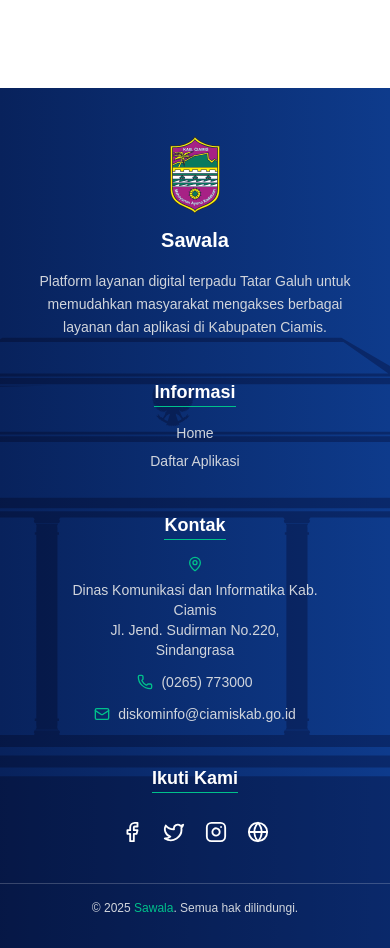
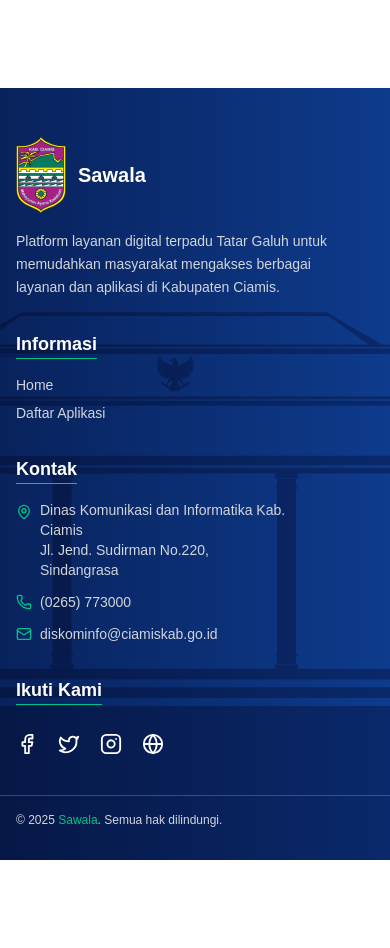
Before and after one commit to okemajid/gss, a Next.js app: page / in a window 390 px wide. Shown: the part 1680-2628 px from the top of the page. After the commit the page ends 2540 px from the top, so only its background shows below. Built offline with nearby package versions, Linux system fonts and the light colour scheme; no server answers.

Commit message:
update card versi mobile

```diff
--- a/src/components/CardFeatures.tsx
+++ b/src/components/CardFeatures.tsx
@@ -64,7 +64,7 @@
                     border border-[#C5DBFF]
                     shadow-md hover:shadow-blue-200/60
                     transition-all duration-300 cursor-pointer
-                    w-[160px] md:w-[240px] h-[290px] p-4 group"
+                    w-[160px] md:w-[240px] h-[290px] p-4 pb-8 group"  // 🔹 Tambah pb-8 agar teks bawah lega
         >
           {/* 🔹 Logo / Ikon */}
           <div className="flex justify-center mb-3">
@@ -134,7 +134,7 @@
 
           {/* 🔹 Tombol Panah */}
           <motion.div
-            className="absolute bottom-3 right-3"
+            className="absolute bottom-2 md:bottom-3 right-2 md:right-3" // 🔹 Geser sedikit ke atas di mobile
             animate={{ rotate: 0 }}
             whileHover={{ rotate: 45 }}
             transition={{ type: "spring", stiffness: 250, damping: 15 }}
--- a/src/components/FeatureGrid.tsx
+++ b/src/components/FeatureGrid.tsx
@@ -9,27 +9,37 @@
 }
 
 export default function FeatureGrid({ features, loading }: Props) {
-  if (loading) return <p className="text-gray-300 text-center">Loading data...</p>;
-  if (features.length === 0) return <p className="text-gray-400 text-center">Tidak ada aplikasi ditemukan.</p>;
+  if (loading)
+    return <p className="text-gray-300 text-center">Loading data...</p>;
+
+  if (features.length === 0)
+    return (
+      <p className="text-gray-400 text-center">
+        Tidak ada aplikasi ditemukan.
+      </p>
+    );
+
+  // 🔹 Batasi maksimal 8 card saja (2x4 di mobile, 4x2 di desktop)
+  const limitedFeatures = features.slice(0, 8);
 
   return (
     <div
-    className="
+      className="
         grid
-        grid-cols-1               /* 🔹 Mobile: 1 kolom penuh */
-        xs:grid-cols-2            /* 🔹 Ukuran sangat kecil (≥400px): 2 kolom */
-        sm:grid-cols-3            /* 🔹 Tablet kecil */
-        md:grid-cols-4
-        lg:grid-cols-5
-        gap-x-2 gap-y-3           /* 🔹 Lebih rapat di mobile */
-        sm:gap-x-3 sm:gap-y-4     /* 🔹 Sedikit lega di tablet */
-        md:gap-x-4 md:gap-y-5
+        grid-cols-2                /* 🔹 Mobile: 2 kolom (4 baris = 8 card) */
+        sm:grid-cols-2
+        md:grid-cols-3
+        lg:grid-cols-4             /* 🔹 Desktop: 4 kolom (2 baris = 8 card) */
+        gap-x-3 gap-y-4
+        sm:gap-x-4 sm:gap-y-5
+        md:gap-x-5 md:gap-y-6
         px-3 sm:px-4 md:px-6 lg:px-8
         py-4 sm:py-6
-        place-items-center         /* 🔹 Biar card selalu rata tengah */
+        place-items-center
         transition-all duration-300
-      ">
-      {features.map((f, index) => (
+      "
+    >
+      {limitedFeatures.map((f, index) => (
         <CardFeature key={index} {...f} />
       ))}
     </div>
--- a/src/components/Footer.tsx
+++ b/src/components/Footer.tsx
@@ -13,8 +13,8 @@
 } from "lucide-react";
 
 const slide = {
-  backgroundImage: "/images/bg-footer.svg", // 🔹 SVG transparan
-  bgColor: "linear-gradient(to right, #08225C, #0E3B8C)", // 🔹 gradasi
+  backgroundImage: "/images/bg-footer.svg",
+  bgColor: "linear-gradient(to right, #08225C, #0E3B8C)",
 };
 
 export default function Footer() {
@@ -30,20 +30,22 @@
       }}
     >
       {/* 🔹 Isi utama footer */}
-      <div className="w-full px-6 sm:px-10 md:px-20 grid grid-cols-1 sm:grid-cols-2 lg:grid-cols-4 gap-10 text-center sm:text-left">
+      <div className="w-full px-4 sm:px-6 md:px-8 lg:px-12 xl:px-20">
+        <div className="grid grid-cols-1 md:grid-cols-2 lg:grid-cols-4 gap-8 md:gap-10">
           {/* 🔹 Logo & Deskripsi */}
-        <div>
-          <div className="flex flex-col sm:flex-row sm:items-center justify-center sm:justify-start gap-3 mb-4">
+          <div className="text-left sm:text-center md:text-left">
+            <div className="flex flex-row items-center justify-start gap-3 mb-4 sm:flex-col md:flex-row">
               <Image
                 src="/images/ciamis.svg"
                 alt="Logo"
                 width={50}
                 height={50}
-              className="mx-auto sm:mx-0"
+                className="flex-shrink-0"
               />
-            <h2 className="text-xl font-semibold">Sawala</h2>
+              <h2 className="text-xl font-semibold flex items-center">Sawala</h2>
             </div>
-          <p className="text-gray-300 text-sm leading-relaxed max-w-xs mx-auto sm:mx-0">
+
+            <p className="text-gray-300 text-sm leading-relaxed max-w-xs">
               Platform layanan digital terpadu Tatar Galuh untuk memudahkan
               masyarakat mengakses berbagai layanan dan aplikasi di Kabupaten
               Ciamis.
@@ -51,7 +53,7 @@
           </div>
 
           {/* 🔹 Navigasi Cepat */}
-        <div>
+          <div className="text-left sm:text-center md:text-left">
             <h3 className="text-lg font-semibold mb-4 border-b border-[#00C18B] inline-block">
               Informasi
             </h3>
@@ -73,24 +75,24 @@
           </div>
 
           {/* 🔹 Kontak */}
-        <div>
+          <div className="text-left sm:text-center md:text-left">
             <h3 className="text-lg font-semibold mb-4 border-b border-[#00C18B] inline-block">
               Kontak
             </h3>
             <ul className="space-y-3 text-gray-300 text-sm">
-            <li className="flex flex-col sm:flex-row items-center sm:items-start gap-2 justify-center sm:justify-start">
-              <MapPin className="w-4 h-4 text-[#00C18B]" />
-              <span className="max-w-[250px] text-center sm:text-left">
+              <li className="flex flex-row sm:flex-col md:flex-row items-start sm:items-center md:items-start gap-2 justify-start sm:justify-center md:justify-start">
+                <MapPin className="w-4 h-4 text-[#00C18B] mt-1 flex-shrink-0" />
+                <span className="max-w-[250px]">
                   Dinas Komunikasi dan Informatika Kab. Ciamis
                   <br />
                   Jl. Jend. Sudirman No.220, Sindangrasa
                 </span>
               </li>
-            <li className="flex items-center justify-center sm:justify-start gap-2">
+              <li className="flex flex-row sm:flex-col md:flex-row items-center sm:items-center md:items-start gap-2 justify-start sm:justify-center md:justify-start">
                 <Phone className="w-4 h-4 text-[#00C18B]" />
                 <span>(0265) 773000</span>
               </li>
-            <li className="flex items-center justify-center sm:justify-start gap-2">
+              <li className="flex flex-row sm:flex-col md:flex-row items-center sm:items-center md:items-start gap-2 justify-start sm:justify-center md:justify-start">
                 <Mail className="w-4 h-4 text-[#00C18B]" />
                 <span>diskominfo@ciamiskab.go.id</span>
               </li>
@@ -98,11 +100,11 @@
           </div>
 
           {/* 🔹 Media Sosial */}
-        <div>
+          <div className="text-left sm:text-center md:text-left">
             <h3 className="text-lg font-semibold mb-4 border-b border-[#00C18B] inline-block">
               Ikuti Kami
             </h3>
-          <div className="flex justify-center sm:justify-start gap-5 mt-3">
+            <div className="flex justify-start sm:justify-center md:justify-start gap-5 mt-3">
               <Link href="#" className="hover:text-[#00C18B] transition">
                 <Facebook size={22} />
               </Link>
@@ -118,9 +120,10 @@
             </div>
           </div>
         </div>
+      </div>
 
       {/* 🔹 Garis bawah & copyright */}
-      <div className="border-t border-white/20 mt-10 pt-4 text-center text-gray-300 text-xs sm:text-sm">
+      <div className="border-t border-white/20 mt-10 pt-4 text-left md:text-center text-gray-300 text-xs sm:text-sm px-4 sm:px-6 md:px-8 lg:px-12 xl:px-20">
         © {new Date().getFullYear()}{" "}
         <span className="text-[#00C18B] font-medium">Sawala</span>. Semua hak
         dilindungi.
```
Lines whose indentation alone changed are shown as unchanged.
